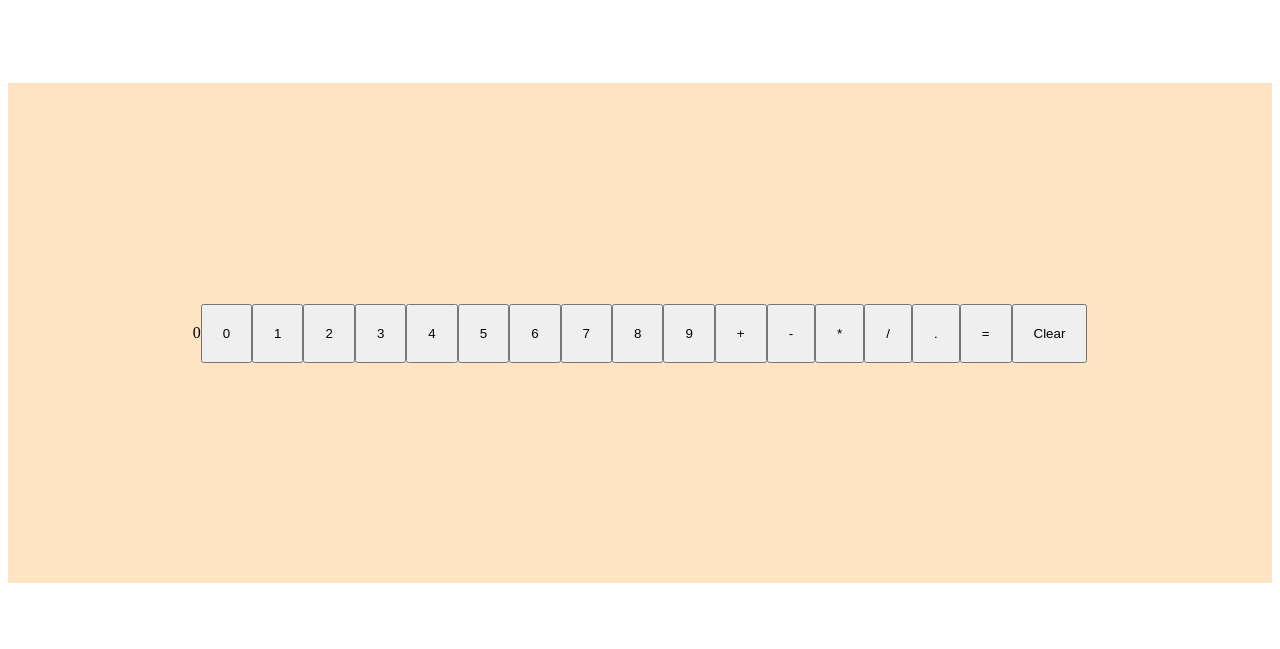
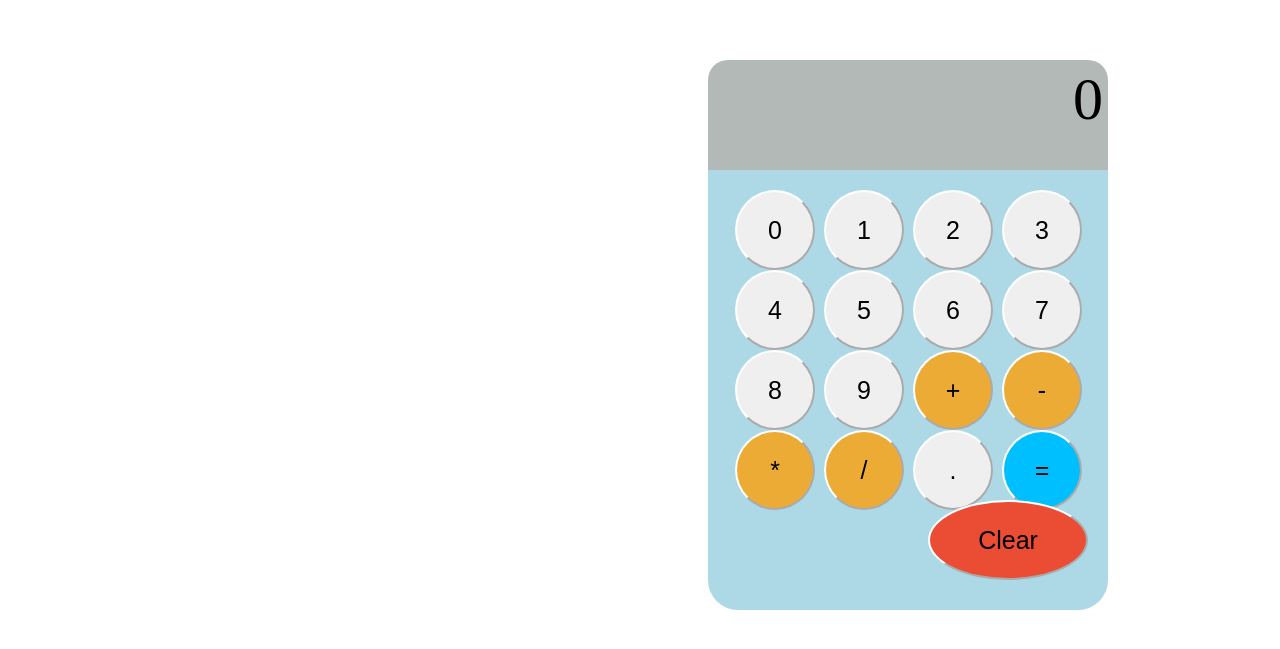
Before and after one commit to kluo99/Calculator, a plain HTML site: page index.html in a window 1280 px wide. Shown: the part 125-774 px from the top of the page. Drawn offline with Linux system fonts and the light colour scheme.

Commit message:
Added colors to buttons and properly positioned the buttons and display

```diff
--- a/style.css
+++ b/style.css
@@ -1,41 +1,95 @@
 #button-container {
-    display: flex;
     position: relative;
-    top: 200px;
     /* left: auto;
     right: auto; */
     align-items: center;
     justify-content: center;
-    height: 500px;
-    background-color: bisque;
+    height: 550px;
+    width: 400px;
+    left: 700px;
+    top: 125px;
+    border-radius: 30px;
+    background-color:lightblue;
 }
 
-#answer-container {
-    /* display: flex; */
+#first-number {
     position: relative;
-    /* top: 20px; */
-
-    font: size 10%;;
-    /* z-index: 1000; */
+    padding: 5px;
+    height: 100px;
+    font-size: 60px;
+    background-color:#b2b9b7;
+    text-align: right;
+    border-radius: 20px 20px 0px 0px;
 }
 
 .number {
     /* z-index: 500; */
+    position: relative;
+    left: 22px;
+    top: -40px;
     padding: 20px;
+    border-radius: 50%;
+    width: 80px;
+    height: 80px;
+    font-size: 25px;
+    border-color:white;
+    margin-left: 5px;
 }
 
 .operator {
+    position: relative;
+    top: -40px;
+    left: 22px;
     padding: 20px;
+    border-radius: 50%;
+    width: 80px;
+    height: 80px;
+    font-size: 25px;
+    border-color:white;
+    margin-left: 5px;
+    background-color: #ebab34;
 }
 
 #decimal {
+    position: relative;
+    top: -40px;
+    left: 26px;
     padding: 20px;
+    border-radius: 50%;
+    width: 80px;
+    height: 80px;
+    font-size: 25px;
+    border-color:white;
+    margin-left: 1px;
 }
 
+
 #equals {
+    position: relative;
+    top: -40px;
+    left: 28px;
     padding: 20px;
+    border-radius: 50%;
+    width: 80px;
+    height: 80px;
+    font-size: 25px;
+    border-color:white;
+    margin-left: 3px;
+    background-color:deepskyblue;
 }
 
 #clear {
-    padding: 20px;
+    position: relative;
+    top: -50px;
+    left: 220px;
+    width: 160px;
+    height: 80px;
+    font-size: 25px;
+    border-radius: 50%;
+    border-color:white;
+    background-color: #eb4c34;
 }
+
+.plus {
+    margin-left: 11px;
+}
```
